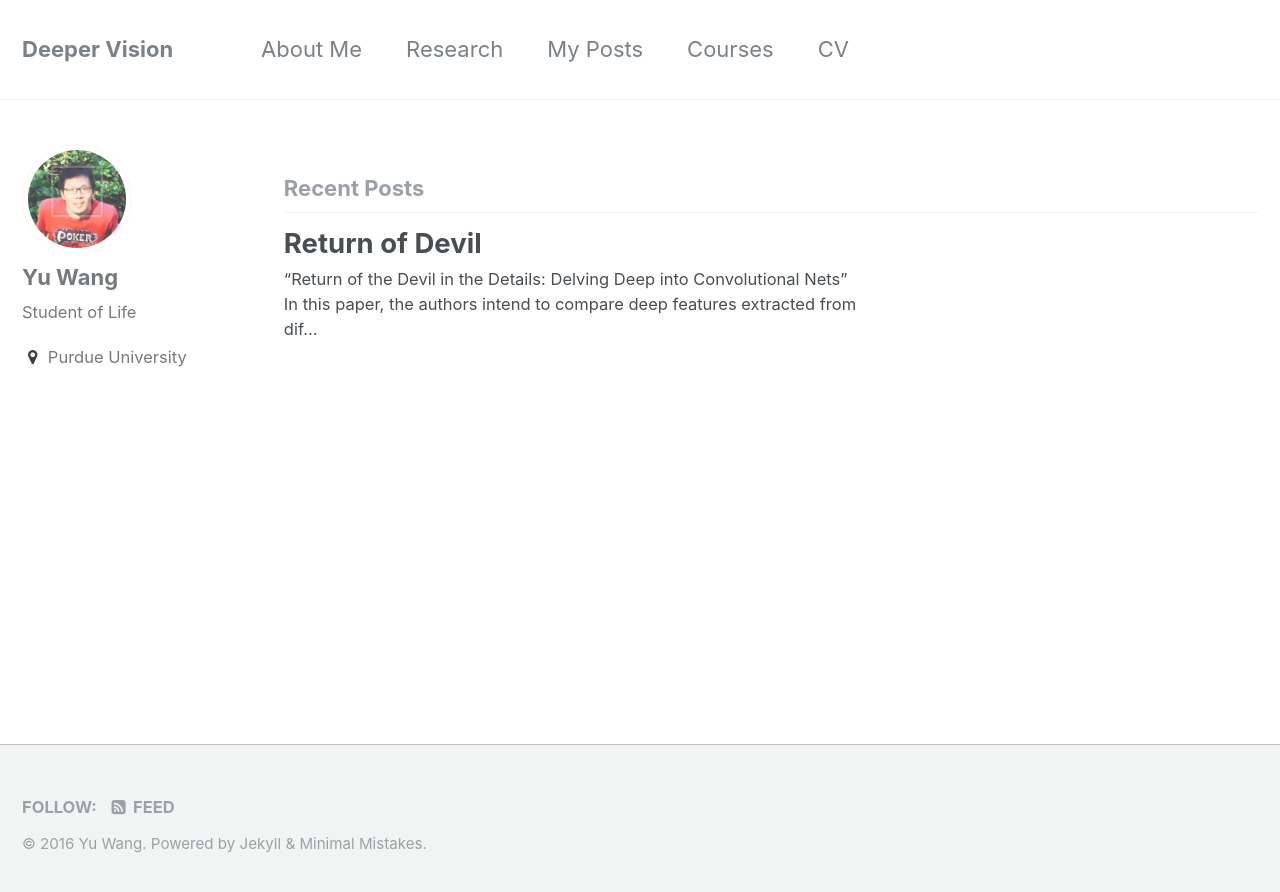
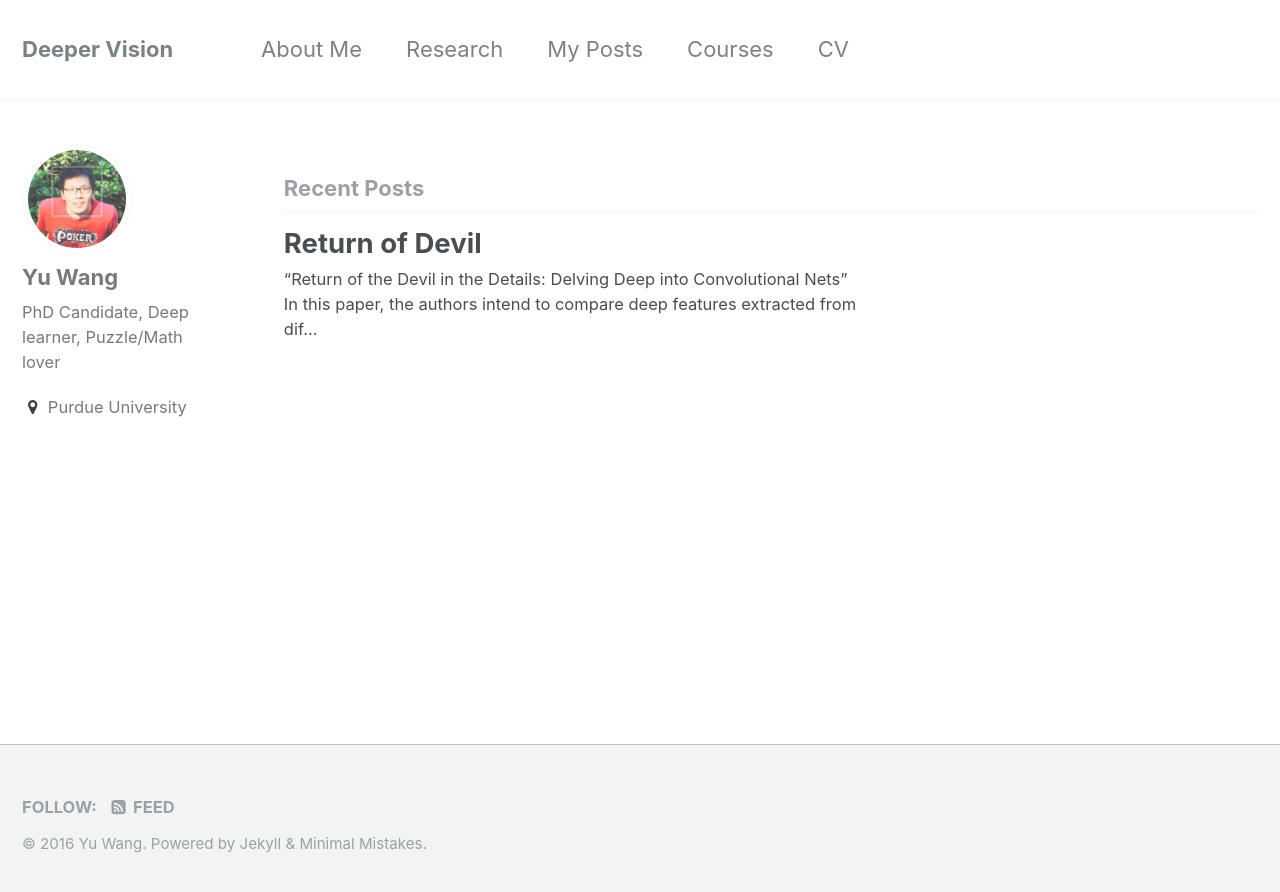
Before and after one commit to ywang-purdue/ywang-purdue.github.io, a Jekyll site: the page built from index.html, in a window 1280 px wide. Shown: the top 892 px of the page. Built offline with Jekyll 4.4.1, drawn with Linux system fonts in a browser that asks for light colours; the list of posts is cut into pages by our own code.

Commit message:
update cv

```diff
--- a/_config.yml
+++ b/_config.yml
@@ -79,7 +79,7 @@
 author:
   name             : "Yu Wang"
   avatar           : "me.png"
-  bio              : "Student of Life"
+  bio              : "PhD Candidate, Deep learner, Puzzle/Math lover"
   location         : "Purdue University"
   email            :
   uri              :
--- a/_data/navigation.yml
+++ b/_data/navigation.yml
@@ -9,4 +9,4 @@
   - title: "Courses"
     url: /courses
   - title: "CV"
-    url: https://redpill2.ecn.purdue.edu/~wang1317/yw_cv2016.pdf
+    url: https://redpill2.ecn.purdue.edu/~wang1317/cv2016_nov.pdf
```
